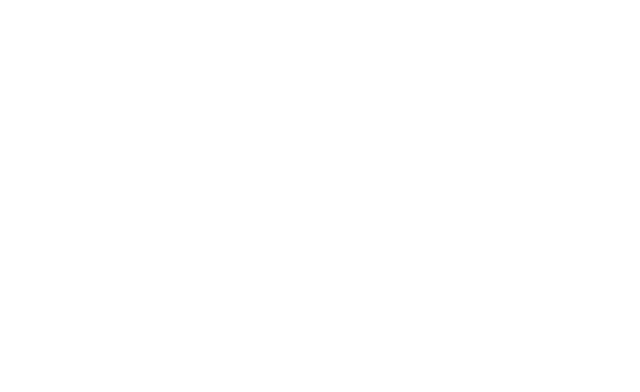
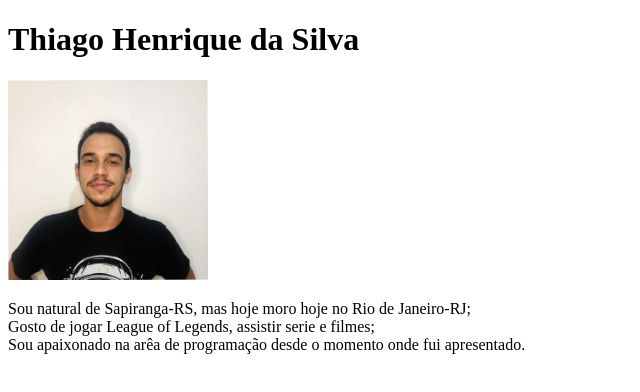
Before and after one commit to ThiagoSilva042/ThiagoSilva042.github.io, a plain HTML site: page index.html in a window 1280 px wide. Shown: the whole page, without its empty margins (0-640 px from the left). Drawn offline with Linux system fonts and the light colour scheme.

Commit message:
Adicionado uma descrição sobre minha pessoa

```diff
--- a/index.html
+++ b/index.html
@@ -7,6 +7,14 @@
     <title>Thiago Silva</title>
 </head>
 <body>
-
+    <h1>Thiago Henrique da Silva</h1>
+    <img src="foto.jpeg" alt="Foto do meu rosto" width="200px">
+    <p>
+        Sou natural de Sapiranga-RS, mas hoje moro hoje no Rio de Janeiro-RJ;
+        <br>
+        Gosto de jogar League of Legends, assistir serie e filmes;
+        <br>
+        Sou apaixonado na arêa de programação desde o momento onde fui apresentado.
+    </p>
 </body>
 </html>
```
